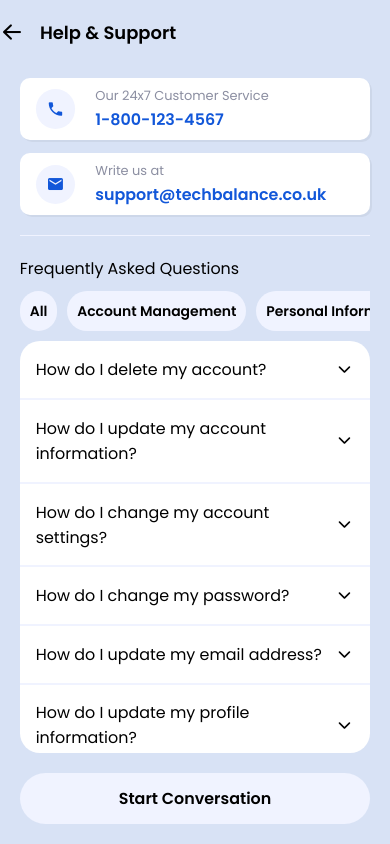
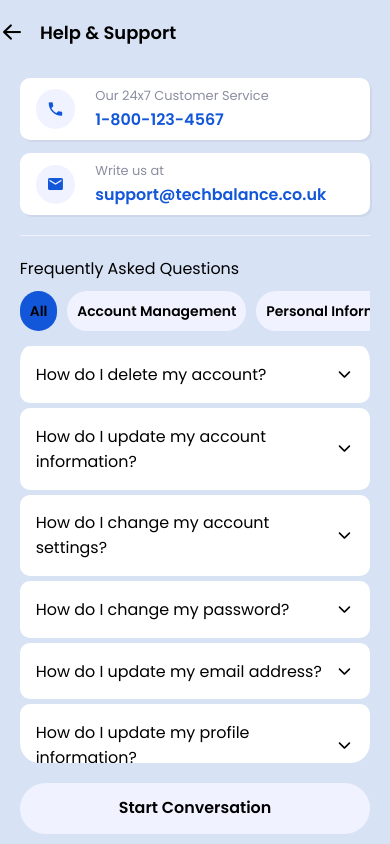
Before and after one commit to Harisene/tech-balance-assignment, a React Native app: screen /Help in a window 390 px wide. Built offline with nearby package versions, Linux system fonts and the light colour scheme.

Commit message:
add redux and updated faq list section

```diff
--- a/App.tsx
+++ b/App.tsx
@@ -1,16 +1,15 @@
 import "react-native-gesture-handler";
 import React from "react";
 import { Text, UIManager } from "react-native";
+import { Provider } from "react-redux";
 import { NavigationContainer } from "@react-navigation/native";
 import { useFonts } from "expo-font";
 import StackNavigation from "./src/navigation/StackNavigation";
 import { isAndroid } from "./src/libs/utils";
+import { store } from "./src/store";
 
 // Enabling LayoutAnimation for Android
-if (
-  isAndroid() &&
-  UIManager.setLayoutAnimationEnabledExperimental
-) {
+if (isAndroid() && UIManager.setLayoutAnimationEnabledExperimental) {
   UIManager.setLayoutAnimationEnabledExperimental(true);
 }
 
@@ -27,8 +26,10 @@ export default function App() {
   }
 
   return (
-    <NavigationContainer>
-      <StackNavigation />
-    </NavigationContainer>
+    <Provider store={store}>
+      <NavigationContainer>
+        <StackNavigation />
+      </NavigationContainer>
+    </Provider>
   );
 }
--- a/package.json
+++ b/package.json
@@ -11,6 +11,7 @@
   "dependencies": {
     "@react-navigation/native": "^6.1.17",
     "@react-navigation/native-stack": "^6.9.26",
+    "@reduxjs/toolkit": "^2.2.3",
     "@types/react": "~18.2.45",
     "expo": "~50.0.14",
     "expo-font": "~11.10.3",
@@ -20,6 +21,7 @@
     "react-native-gesture-handler": "~2.14.0",
     "react-native-safe-area-context": "4.8.2",
     "react-native-screens": "~3.29.0",
+    "react-redux": "^9.1.1",
     "typescript": "^5.3.0"
   },
   "devDependencies": {
--- a/src/features/faqList/components/CategoryPill.tsx
+++ b/src/features/faqList/components/CategoryPill.tsx
@@ -8,7 +8,8 @@ import typography from "@themes/typography";
 interface Props {
   id: string;
   name: string;
-  selected?: boolean;
+  selected: boolean;
+  onCategorySelected: (id: string) => void;
 }
 
 export default function CategoryPill(props: Props) {
@@ -16,10 +17,14 @@ export default function CategoryPill(props: Props) {
   const styles = getStyles();
 
   return (
-    <PressableButton style={styles.container}>
+    <PressableButton style={styles.container} onPress={handleButtonPress}>
       <Text style={styles.text}>{props.name}</Text>
     </PressableButton>
   );
+
+  function handleButtonPress() {
+    props.onCategorySelected(props.id);
+  }
 
   function getStyles() {
     return StyleSheet.create({
@@ -27,7 +32,7 @@ export default function CategoryPill(props: Props) {
         justifyContent: "center",
         alignItems: "center",
         backgroundColor: props.selected
-          ? colors.primary.default
+          ? colors.secondary.default
           : colors.primary.mute,
         borderRadius: verticalScale(60),
         padding: verticalScale(10),
--- a/src/features/faqList/components/FAQCategoryList.tsx
+++ b/src/features/faqList/components/FAQCategoryList.tsx
@@ -3,10 +3,14 @@ import { FlatList } from "react-native";
 import { FAQS } from "../data";
 import { FAQCategory } from "../models/faq.model";
 import CategoryPill from "./CategoryPill";
+import { useDispatch } from "react-redux";
+import { setSelectedCategoryId } from "../store/faqList.slice";
+import useFAQ from "../hooks/useFAQ";
 
-interface Props {}
+export default function FAQCategoryList() {
+  const dispatch = useDispatch();
+  const { selectedCategoryId } = useFAQ();
 
-export default function FAQCategoryList(props: Props) {
   return (
     <>
       <FlatList
@@ -20,6 +24,17 @@ export default function FAQCategoryList(props: Props) {
   );
 
   function renderItem({ item }: { item: FAQCategory }) {
-    return <CategoryPill id={item.id} name={item.name}  />;
+    return (
+      <CategoryPill
+        id={item.id}
+        name={item.name}
+        selected={selectedCategoryId === item.id}
+        onCategorySelected={handleCategorySelect}
+      />
+    );
+  }
+
+  function handleCategorySelect(id: string) {
+    dispatch(setSelectedCategoryId(id));
   }
 }
--- a/src/features/faqList/components/FAQItem.tsx
+++ b/src/features/faqList/components/FAQItem.tsx
@@ -6,12 +6,10 @@ import PressableButton from "@components/Buttons/PressableButton";
 import typography from "@themes/typography";
 import { moderateScale, verticalScale } from "@themes/metrics";
 import { isAndroid } from "@libs/utils";
-import Divider from "@components/Divider";
 
 interface Props {
   question: string;
   answer: string;
-  isLastItem?: boolean;
 }
 
 export default function FAQItem(props: Props) {
@@ -37,7 +35,6 @@ export default function FAQItem(props: Props) {
           <Text style={styles.answer}>{props.answer}</Text>
         </View>
       )}
-      { !props.isLastItem && <Divider />}
     </View>
   );
 
@@ -49,6 +46,9 @@ export default function FAQItem(props: Props) {
   function getStyles() {
     return StyleSheet.create({
       container: {
+        marginTop: verticalScale(5),
+        backgroundColor: colors.shades.white,
+        borderRadius: verticalScale(10),
       },
       questionContainer: {
         padding: verticalScale(16),
--- a/src/features/faqList/components/FAQList.tsx
+++ b/src/features/faqList/components/FAQList.tsx
@@ -5,57 +5,37 @@ import strings from "@resources/strings";
 import typography from "@themes/typography";
 import { verticalScale } from "@themes/metrics";
 import FAQItem from "./FAQItem";
-import PrimaryButton from "@components/Buttons/PrimaryButton";
 import FAQCategoryList from "./FAQCategoryList";
-import { FAQS } from "../data";
 import { FAQ } from "../models/faq.model";
+import useFAQ from "../hooks/useFAQ";
 
 export default function FAQList() {
   const { colors } = useTheme();
-  const [faqs, setFaqs] = React.useState<FAQ[]>([]);
+  const { allFAQDataByCategory, getFAQData } = useFAQ();
   const styles = getStyles();
 
   useEffect(() => {
-    getAllFAQs();
+    getFAQData();
   }, []);
 
   return (
     <View style={styles.container}>
       <Text style={styles.title}>{strings.faq}</Text>
-      <View style={{ marginTop: verticalScale(10) }}>
+      <View style={styles.faqCategoryListContainer}>
         <FAQCategoryList />
       </View>
       <FlatList
         style={styles.flatList}
-        data={faqs}
+        data={allFAQDataByCategory}
         renderItem={renderItem}
         alwaysBounceVertical={false}
         keyExtractor={(item) => item.question}
       />
-      <PrimaryButton
-        title={strings.start_conversation}
-        onPress={null}
-        style={styles.button}
-      />
     </View>
   );
 
-  function getAllFAQs() {
-    let allFAQs: FAQ[] = [];
-    FAQS.forEach((category) => {
-      allFAQs.push(...category.faqs);
-    });
-    setFaqs(allFAQs);
-  }
-
-  function renderItem({ item, index }: { item: FAQ; index: number }) {
-    return (
-      <FAQItem
-        question={item.question}
-        answer={item.answer}
-        isLastItem={index + 1 === faqs.length}
-      />
-    );
+  function renderItem({ item }: { item: FAQ }) {
+    return <FAQItem question={item.question} answer={item.answer} />;
   }
   function getStyles() {
     return StyleSheet.create({
@@ -65,15 +45,14 @@ export default function FAQList() {
       },
       flatList: {
         borderRadius: verticalScale(20),
-        backgroundColor: colors.shades.white,
         marginTop: verticalScale(10),
       },
       title: {
         ...typography.paragraphThree,
         color: colors.shades.black,
       },
-      button: {
-        marginTop: verticalScale(20),
+      faqCategoryListContainer: {
+        marginTop: verticalScale(10),
       },
     });
   }
--- /dev/null
+++ b/src/features/faqList/hooks/useFAQ.ts
@@ -0,0 +1,24 @@
+import { useDispatch, useSelector } from "react-redux";
+import { AppDispatch, RootState } from "src/store";
+import { fetchFAQs } from "../store/faqList.slice";
+
+export default function useFAQ() {
+  const dispatch: AppDispatch = useDispatch();
+
+  const allFAQDataByCategory = useSelector(
+    (state: RootState) => state.faq.faqsByCategory
+  );
+  const selectedCategoryId = useSelector(
+    (state: RootState) => state.faq.selectedCategoryId
+  );
+
+  function getFAQData() {
+    dispatch(fetchFAQs());
+  }
+
+  return {
+    getFAQData,
+    selectedCategoryId,
+    allFAQDataByCategory,
+  };
+}
--- /dev/null
+++ b/src/features/faqList/store/faqList.slice.ts
@@ -0,0 +1,82 @@
+import { createSlice, createAsyncThunk } from "@reduxjs/toolkit";
+import type { PayloadAction } from "@reduxjs/toolkit";
+import { FAQ, FAQCategory } from "../models/faq.model";
+import { FAQS } from "../data";
+
+export interface CounterState {
+  allFAQData: FAQCategory[];
+  selectedCategoryId: string;
+  faqsByCategory: FAQ[];
+  isDataFetched: boolean;
+}
+
+const initialState: CounterState = {
+  allFAQData: [],
+  selectedCategoryId: "all",
+  faqsByCategory: [],
+  isDataFetched: false,
+};
+
+export const faqListSlice = createSlice({
+  name: "faqList",
+  initialState,
+  reducers: {
+    setSelectedCategoryId: (state, action: PayloadAction<string>) => {
+      state.selectedCategoryId = action.payload;
+
+      if (action.payload === "all") {
+        state.faqsByCategory = state.allFAQData.reduce(
+          (acc, category) => acc.concat(category.faqs),
+          [] as FAQ[]
+        );
+        return;
+      }
+      const selectedCategoryData = state.allFAQData.find(
+        (category) => category.id === action.payload
+      );
+      state.faqsByCategory = selectedCategoryData
+        ? selectedCategoryData.faqs
+        : [];
+    },
+  },
+  extraReducers(builder) {
+    builder
+      .addCase(fetchFAQs.pending, (state) => {
+        state.isDataFetched = false;
+      })
+      .addCase(fetchFAQs.fulfilled, (state, action) => {
+        const allFAQData = action.payload;
+        state.allFAQData = allFAQData;
+        const faqsByCategory: FAQ[] = [];
+        allFAQData.forEach((category) => {
+          if (state.selectedCategoryId === "all") {
+            faqsByCategory.push(...category.faqs);
+          } else if (category.id === state.selectedCategoryId) {
+            faqsByCategory.push(...category.faqs);
+          }
+        });
+        state.faqsByCategory = faqsByCategory;
+        state.isDataFetched = true;
+      })
+      .addCase(fetchFAQs.rejected, (state) => {
+        state.isDataFetched = true;
+      });
+  },
+});
+
+export const fetchFAQs = createAsyncThunk(
+  "fetchFAQs",
+  async (_, { rejectWithValue }) => {
+    try {
+      return FAQS;
+    } catch (error: any) {
+      console.error("Error fetching FAQs", error);
+      return rejectWithValue(error);
+    }
+  }
+);
+
+// Action creators are generated for each case reducer function
+export const { setSelectedCategoryId } = faqListSlice.actions;
+
+export default faqListSlice.reducer;
--- a/src/screens/HelpScreen.tsx
+++ b/src/screens/HelpScreen.tsx
@@ -4,15 +4,22 @@ import ContactInfo from "@features/contactInfo/components/ContactInfo";
 import FAQList from "@features/faqList/components/FAQList";
 import Divider from "@components/Divider";
 import { horizontalScale, verticalScale } from "@themes/metrics";
+import PrimaryButton from "@components/Buttons/PrimaryButton";
+import strings from "@resources/strings";
 
 export default function HelpScreen() {
   const styles = getStyles();
 
   return (
     <View style={styles.container}>
-      <ContactInfo />
-      <Divider style={styles.divider} />
-      <FAQList />
+      <View style={styles.innerContainer}>
+        <ContactInfo />
+        <Divider style={styles.divider} />
+        <FAQList />
+      </View>
+      <View style={styles.buttonContainer}>
+        <PrimaryButton title={strings.start_conversation} onPress={null} />
+      </View>
     </View>
   );
 
@@ -20,12 +27,18 @@ export default function HelpScreen() {
     return StyleSheet.create({
       container: {
         flex: 1,
-        paddingHorizontal: horizontalScale(20)
+        paddingHorizontal: horizontalScale(20),
+      },
+      innerContainer: {
+        flex: 1,
       },
       divider: {
         marginVertical: verticalScale(20),
-        height: verticalScale(1)
-      }
+        height: verticalScale(1),
+      },
+      buttonContainer: {
+        marginBottom: verticalScale(10),
+      },
     });
   }
 }
--- /dev/null
+++ b/src/store/index.ts
@@ -0,0 +1,13 @@
+import faqListReducer from '@features/faqList/store/faqList.slice'
+import { configureStore } from '@reduxjs/toolkit'
+
+export const store = configureStore({
+  reducer: {
+    faq: faqListReducer,
+  },
+})
+
+// Infer the `RootState` and `AppDispatch` types from the store itself
+export type RootState = ReturnType<typeof store.getState>
+// Inferred type: {posts: PostsState, comments: CommentsState, users: UsersState}
+export type AppDispatch = typeof store.dispatch
```
Also changed, not shown: 1 other file (tests, documents, lock files or other folders).
